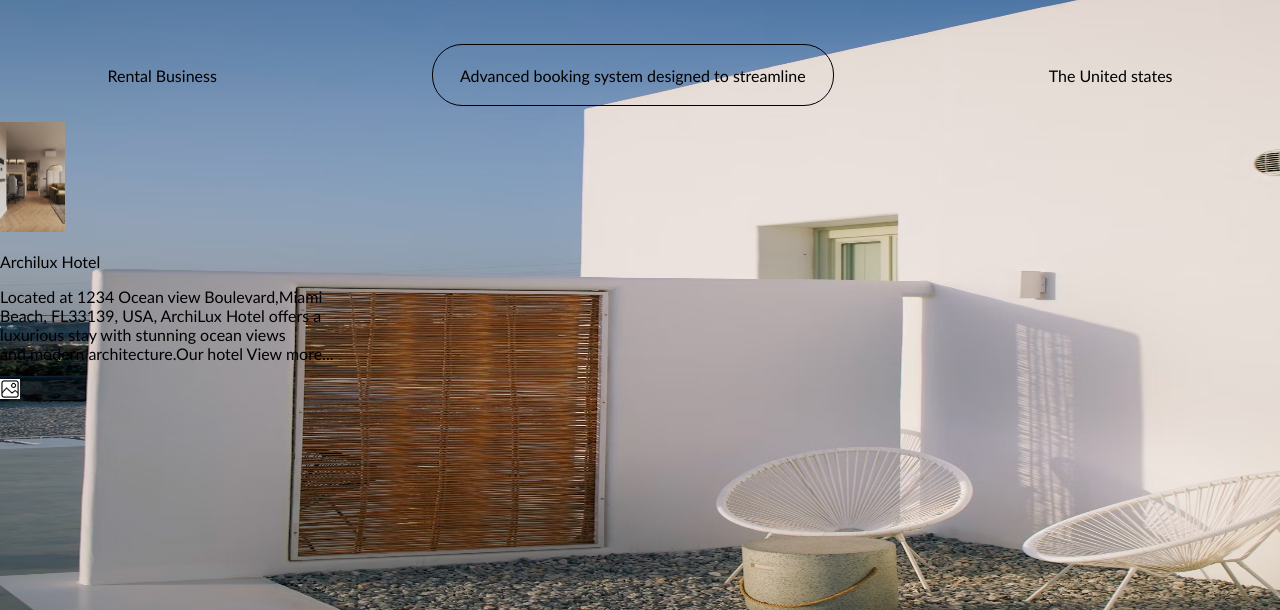
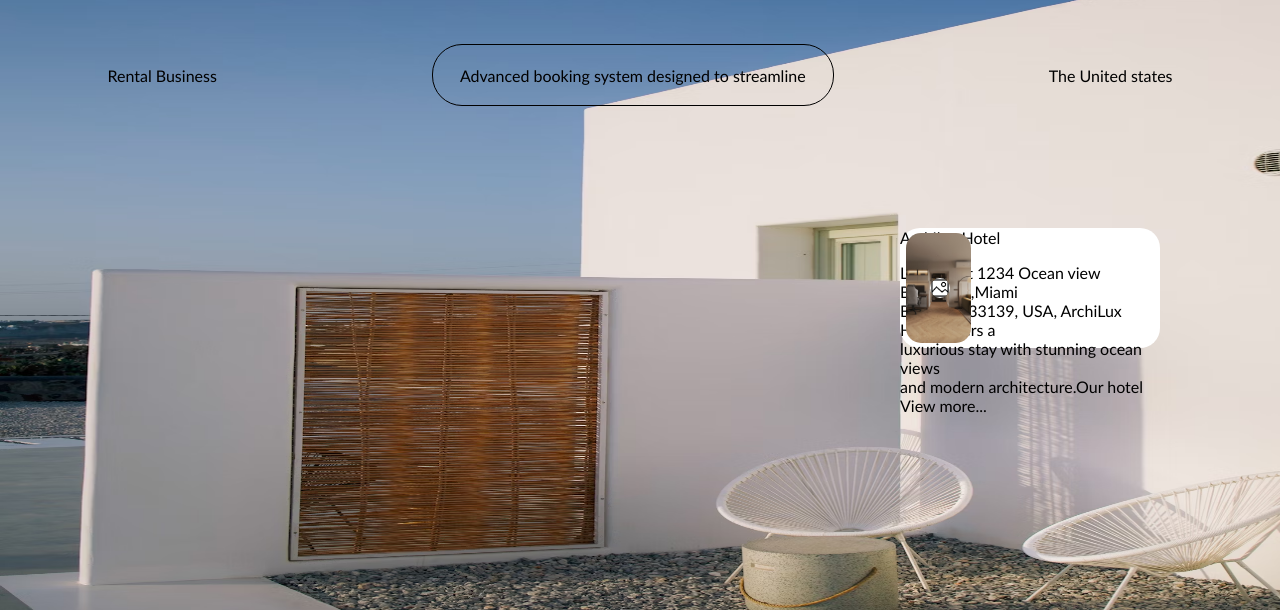
Before and after one commit to GeekJulia/Rent_Planner, a plain HTML site: page index.html in a window 1280 px wide. Shown: the part 190-800 px from the top of the page. Drawn offline with Linux system fonts and the light colour scheme.

Commit message:
Added card and photos

```diff
--- a/styles.css
+++ b/styles.css
@@ -36,3 +36,25 @@ p{
     border-width: 0.5px;
     border-radius: 30px;
 }
+.advert{
+    width:260px;
+    height:120px;
+    background-color: white;
+    position: relative;
+    transform: translate(900px,90px);
+    border-radius: 20px;
+
+}
+#innerphoto{
+    border-radius: 15px;
+    margin-top: 5px;
+    margin-left: 6px;
+    overflow: hidden;
+    position:absolute;
+    object-fit: cover;
+}
+
+#imageIcon{
+    transform: translate(930px,20px);
+    border-radius: 10px;
+}
```
